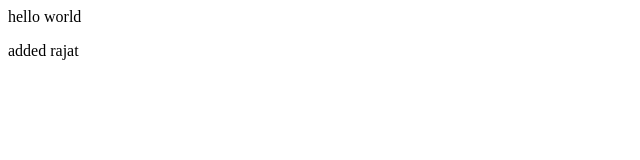
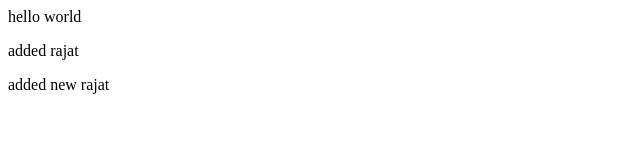
Before and after one commit to rajat0421/git-prac, a plain HTML site: page index.html in a window 1280 px wide. Shown: the whole page, without its empty margins (0-640 px from the left). Drawn offline with Linux system fonts and the light colour scheme.

Commit message:
latest rajat

```diff
--- a/index.html
+++ b/index.html
@@ -1,2 +1,3 @@
 <p>hello world</p>
 <p>added rajat</p>
+<p>added new rajat</p>
```
